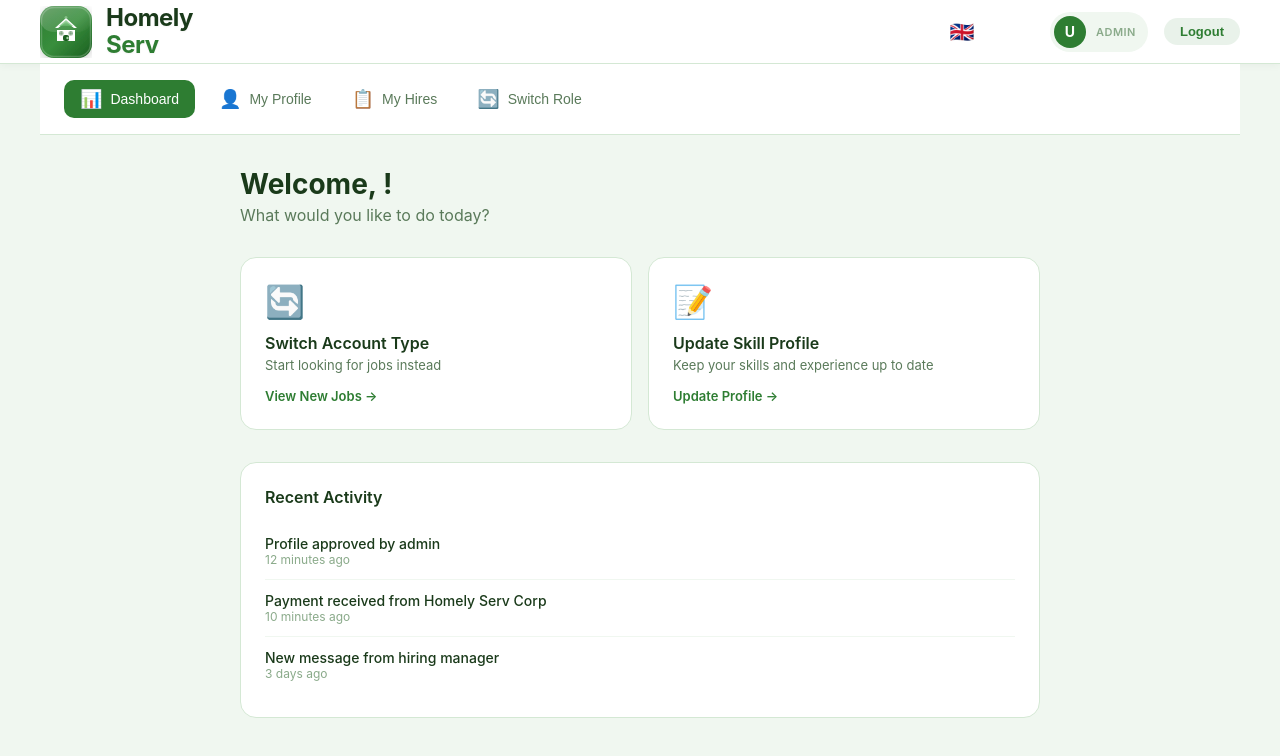
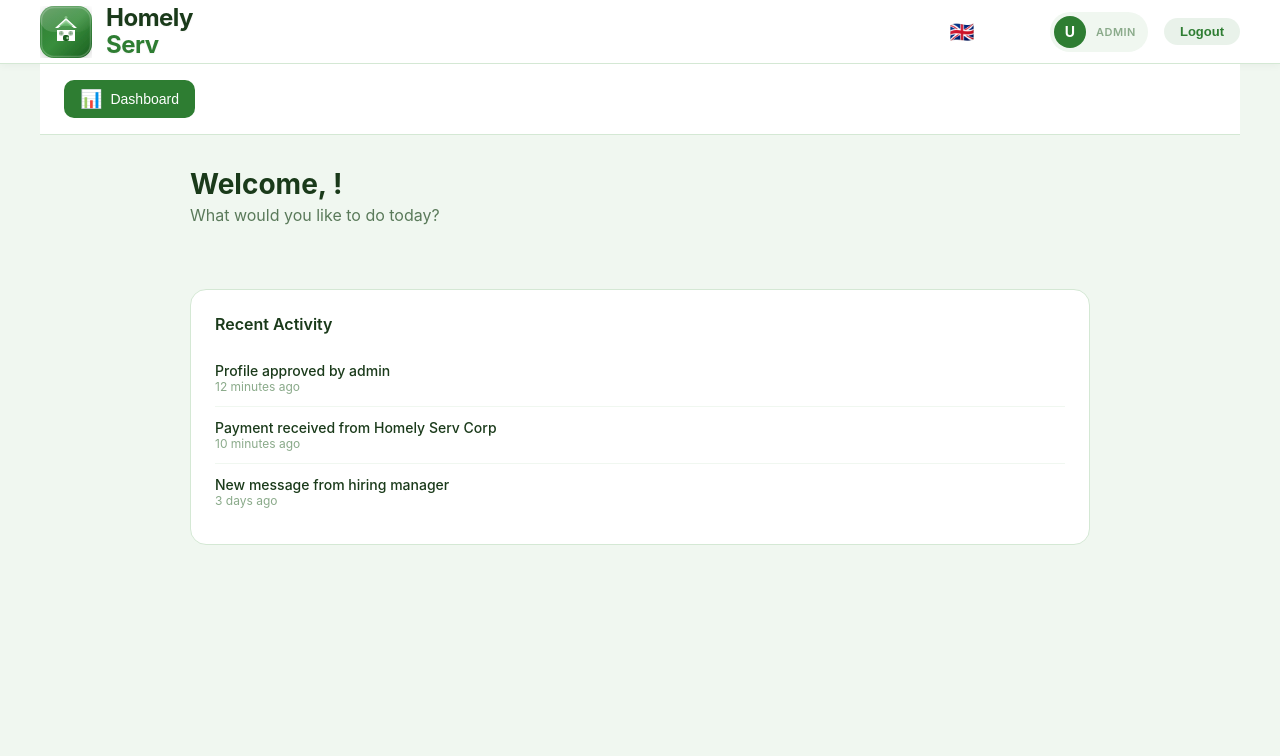
Before and after one commit to contractforlife-eng/homelyserv, a React (Vite) app in the folder frontend/: page / in a window 1280 px wide. Shown: the top 756 px of the page. Built offline with nearby package versions, Linux system fonts and the light colour scheme; sample sign-in values are in the browser's storage.

Commit message:
Fix admin dashboard with proper navigation and admin cards

```diff
--- a/frontend/src/pages/Home.jsx
+++ b/frontend/src/pages/Home.jsx
@@ -32,12 +32,41 @@ export default function Home() {
     }
   };
 
-  const navItems = [
+  // Navigation items based on user role
+  const getNavItems = () => {
+    const baseItems = [
       { icon: '📊', label: 'Dashboard', path: '/', active: true },
+    ];
+
+    if (user?.role === 'ADMIN') {
+      return [
+        ...baseItems,
+        { icon: '👥', label: 'Users', path: '/admin' },
+        { icon: '📋', label: 'Hires', path: '/admin' },
+        { icon: '💰', label: 'Payments', path: '/admin' },
+      ];
+    }
+
+    if (user?.role === 'WORKER') {
+      return [
+        ...baseItems,
         { icon: '👤', label: 'My Profile', path: '/worker-profile' },
         { icon: '📋', label: 'My Hires', path: '/my-hires' },
         { icon: '🔄', label: 'Switch Role', path: '#', onClick: switchRole },
       ];
+    }
+
+    if (user?.role === 'EMPLOYER') {
+      return [
+        ...baseItems,
+        { icon: '🔍', label: 'Find Workers', path: '/search' },
+        { icon: '📋', label: 'My Hires', path: '/my-hires' },
+        { icon: '🔄', label: 'Switch Role', path: '#', onClick: switchRole },
+      ];
+    }
+
+    return baseItems;
+  };
 
   // Mock recent activity data
   const recentActivity = [
@@ -45,6 +74,86 @@ export default function Home() {
     { text: 'Payment received from Homely Serv Corp', time: '10 minutes ago' },
     { text: 'New message from hiring manager', time: '3 days ago' },
   ];
+
+  // Get dashboard cards based on role
+  const getDashboardCards = () => {
+    if (user?.role === 'ADMIN') {
+      return [
+        {
+          icon: '👥',
+          title: 'User Management',
+          description: 'Manage all registered users',
+          action: 'View Users →',
+          path: '/admin',
+        },
+        {
+          icon: '📋',
+          title: 'Hire Management',
+          description: 'View and manage all hires',
+          action: 'View Hires →',
+          path: '/admin',
+        },
+        {
+          icon: '💰',
+          title: 'Payment Tracking',
+          description: 'Monitor all payments and commissions',
+          action: 'View Payments →',
+          path: '/admin',
+        },
+        {
+          icon: '📊',
+          title: 'Revenue Reports',
+          description: 'View platform revenue and statistics',
+          action: 'View Reports →',
+          path: '/admin',
+        },
+      ];
+    }
+
+    if (user?.role === 'WORKER') {
+      return [
+        {
+          icon: '🔄',
+          title: 'Switch Account Type',
+          description: 'Start hiring workers instead',
+          action: 'View New Jobs →',
+          path: '#',
+          onClick: switchRole,
+        },
+        {
+          icon: '📝',
+          title: 'Update Skill Profile',
+          description: 'Keep your skills and experience up to date',
+          action: 'Update Profile →',
+          path: '/worker-profile',
+        },
+      ];
+    }
+
+    if (user?.role === 'EMPLOYER') {
+      return [
+        {
+          icon: '🔍',
+          title: 'Find Workers',
+          description: 'Search for the perfect candidate',
+          action: 'Search Now →',
+          path: '/search',
+        },
+        {
+          icon: '📋',
+          title: 'My Hires',
+          description: 'View your hiring history',
+          action: 'View Hires →',
+          path: '/my-hires',
+        },
+      ];
+    }
+
+    return [];
+  };
+
+  const navItems = getNavItems();
+  const dashboardCards = getDashboardCards();
 
   return (
     <div style={{ minHeight: '100vh', background: '#f0f7f0' }}>
@@ -71,7 +180,7 @@ export default function Home() {
       </nav>
 
       {/* Navigation Items */}
-      <div style={{ maxWidth: '1200px', margin: '0 auto', padding: '16px 24px', display: 'flex', gap: '8px', borderBottom: '1px solid #d4e8d4', background: '#fff' }}>
+      <div style={{ maxWidth: '1200px', margin: '0 auto', padding: '16px 24px', display: 'flex', gap: '8px', borderBottom: '1px solid #d4e8d4', background: '#fff', flexWrap: 'wrap' }}>
         {navItems.map((item) => (
           <button
             key={item.label}
@@ -92,43 +201,86 @@ export default function Home() {
 
       {/* Main Content */}
       <main style={{ maxWidth: '1200px', margin: '0 auto', padding: '32px 24px' }}>
-        <div style={{ maxWidth: '800px', margin: '0 auto' }}>
+        <div style={{ maxWidth: '900px', margin: '0 auto' }}>
           {/* Welcome Section */}
           <div style={{ marginBottom: '32px' }}>
             <h1 style={{ fontSize: '28px', fontWeight: '700', color: '#1a3a1a', marginBottom: '4px' }}>
               Welcome, {user?.fullName}!
             </h1>
-            <p style={{ color: '#5a7a5a', fontSize: '16px' }}>What would you like to do today?</p>
+            <p style={{ color: '#5a7a5a', fontSize: '16px' }}>
+              {user?.role === 'ADMIN' ? 'Manage your platform from here' : 'What would you like to do today?'}
+            </p>
           </div>
 
-          {/* Quick Actions Cards */}
-          <div style={{ display: 'grid', gridTemplateColumns: '1fr 1fr', gap: '16px', marginBottom: '32px' }}>
+          {/* Dashboard Cards Grid */}
+          <div style={{
+            display: 'grid',
+            gridTemplateColumns: user?.role === 'ADMIN' ? 'repeat(2, 1fr)' : 'repeat(2, 1fr)',
+            gap: '16px',
+            marginBottom: '32px'
+          }}>
+            {dashboardCards.map((card, index) => (
               <div
-              style={{ background: '#fff', borderRadius: '16px', padding: '24px', border: '1px solid #d4e8d4', cursor: 'pointer' }}
-              onClick={switchRole}
-              onMouseEnter={(e) => { e.currentTarget.style.borderColor = '#2e7d32'; e.currentTarget.style.transform = 'translateY(-2px)'; }}
-              onMouseLeave={(e) => { e.currentTarget.style.borderColor = '#d4e8d4'; e.currentTarget.style.transform = 'translateY(0)'; }}
+                key={index}
+                style={{
+                  background: '#fff',
+                  borderRadius: '16px',
+                  padding: '24px',
+                  border: '1px solid #d4e8d4',
+                  cursor: 'pointer',
+                  transition: 'all 0.3s ease',
+                }}
+                onClick={() => {
+                  if (card.onClick) {
+                    card.onClick();
+                  } else {
+                    navigate(card.path);
+                  }
+                }}
+                onMouseEnter={(e) => {
+                  e.currentTarget.style.borderColor = '#2e7d32';
+                  e.currentTarget.style.transform = 'translateY(-4px)';
+                  e.currentTarget.style.boxShadow = '0 8px 30px rgba(0,0,0,0.08)';
+                }}
+                onMouseLeave={(e) => {
+                  e.currentTarget.style.borderColor = '#d4e8d4';
+                  e.currentTarget.style.transform = 'translateY(0)';
+                  e.currentTarget.style.boxShadow = 'none';
+                }}
               >
-              <div style={{ fontSize: '32px', marginBottom: '12px' }}>🔄</div>
-              <h3 style={{ fontSize: '16px', fontWeight: '600', color: '#1a3a1a', marginBottom: '4px' }}>Switch Account Type</h3>
-              <p style={{ fontSize: '13px', color: '#5a7a5a', marginBottom: '12px' }}>
-                {user?.role === 'WORKER' ? 'Start hiring workers instead' : 'Start looking for jobs instead'}
-              </p>
-              <span style={{ fontSize: '13px', color: '#2e7d32', fontWeight: '600' }}>View New Jobs →</span>
+                <div style={{ fontSize: '32px', marginBottom: '12px' }}>{card.icon}</div>
+                <h3 style={{ fontSize: '16px', fontWeight: '600', color: '#1a3a1a', marginBottom: '4px' }}>{card.title}</h3>
+                <p style={{ fontSize: '13px', color: '#5a7a5a', marginBottom: '12px' }}>{card.description}</p>
+                <span style={{ fontSize: '13px', color: '#2e7d32', fontWeight: '600' }}>{card.action}</span>
+              </div>
+            ))}
           </div>
 
-            <div
-              style={{ background: '#fff', borderRadius: '16px', padding: '24px', border: '1px solid #d4e8d4', cursor: 'pointer' }}
-              onClick={() => navigate('/worker-profile')}
-              onMouseEnter={(e) => { e.currentTarget.style.borderColor = '#2e7d32'; e.currentTarget.style.transform = 'translateY(-2px)'; }}
-              onMouseLeave={(e) => { e.currentTarget.style.borderColor = '#d4e8d4'; e.currentTarget.style.transform = 'translateY(0)'; }}
-            >
-              <div style={{ fontSize: '32px', marginBottom: '12px' }}>📝</div>
-              <h3 style={{ fontSize: '16px', fontWeight: '600', color: '#1a3a1a', marginBottom: '4px' }}>Update Skill Profile</h3>
-              <p style={{ fontSize: '13px', color: '#5a7a5a', marginBottom: '12px' }}>Keep your skills and experience up to date</p>
-              <span style={{ fontSize: '13px', color: '#2e7d32', fontWeight: '600' }}>Update Profile →</span>
+          {/* Admin Stats - Only for Admin */}
+          {user?.role === 'ADMIN' && (
+            <div style={{ display: 'grid', gridTemplateColumns: 'repeat(4, 1fr)', gap: '16px', marginBottom: '32px' }}>
+              <div style={{ background: '#fff', borderRadius: '12px', padding: '20px', border: '1px solid #d4e8d4', textAlign: 'center' }}>
+                <div style={{ fontSize: '13px', color: '#5a7a5a', marginBottom: '4px' }}>Total Users</div>
+                <div style={{ fontSize: '28px', fontWeight: '700', color: '#1a3a1a' }}>1,284</div>
+                <div style={{ fontSize: '12px', color: '#2e7d32', marginTop: '4px' }}>↑ 12% this month</div>
+              </div>
+              <div style={{ background: '#fff', borderRadius: '12px', padding: '20px', border: '1px solid #d4e8d4', textAlign: 'center' }}>
+                <div style={{ fontSize: '13px', color: '#5a7a5a', marginBottom: '4px' }}>Active Workers</div>
+                <div style={{ fontSize: '28px', fontWeight: '700', color: '#1a3a1a' }}>847</div>
+                <div style={{ fontSize: '12px', color: '#2e7d32', marginTop: '4px' }}>↑ 8% this month</div>
+              </div>
+              <div style={{ background: '#fff', borderRadius: '12px', padding: '20px', border: '1px solid #d4e8d4', textAlign: 'center' }}>
+                <div style={{ fontSize: '13px', color: '#5a7a5a', marginBottom: '4px' }}>Active Hires</div>
+                <div style={{ fontSize: '28px', fontWeight: '700', color: '#1a3a1a' }}>43</div>
+                <div style={{ fontSize: '12px', color: '#2e7d32', marginTop: '4px' }}>↑ 5% this month</div>
+              </div>
+              <div style={{ background: '#fff', borderRadius: '12px', padding: '20px', border: '1px solid #d4e8d4', textAlign: 'center' }}>
+                <div style={{ fontSize: '13px', color: '#5a7a5a', marginBottom: '4px' }}>Revenue</div>
+                <div style={{ fontSize: '28px', fontWeight: '700', color: '#1a3a1a' }}>$12,430</div>
+                <div style={{ fontSize: '12px', color: '#2e7d32', marginTop: '4px' }}>↑ 15% this month</div>
               </div>
             </div>
+          )}
 
           {/* Recent Activity */}
           <div style={{ background: '#fff', borderRadius: '16px', padding: '24px', border: '1px solid #d4e8d4' }}>
```
Lines whose indentation alone changed are shown as unchanged.
